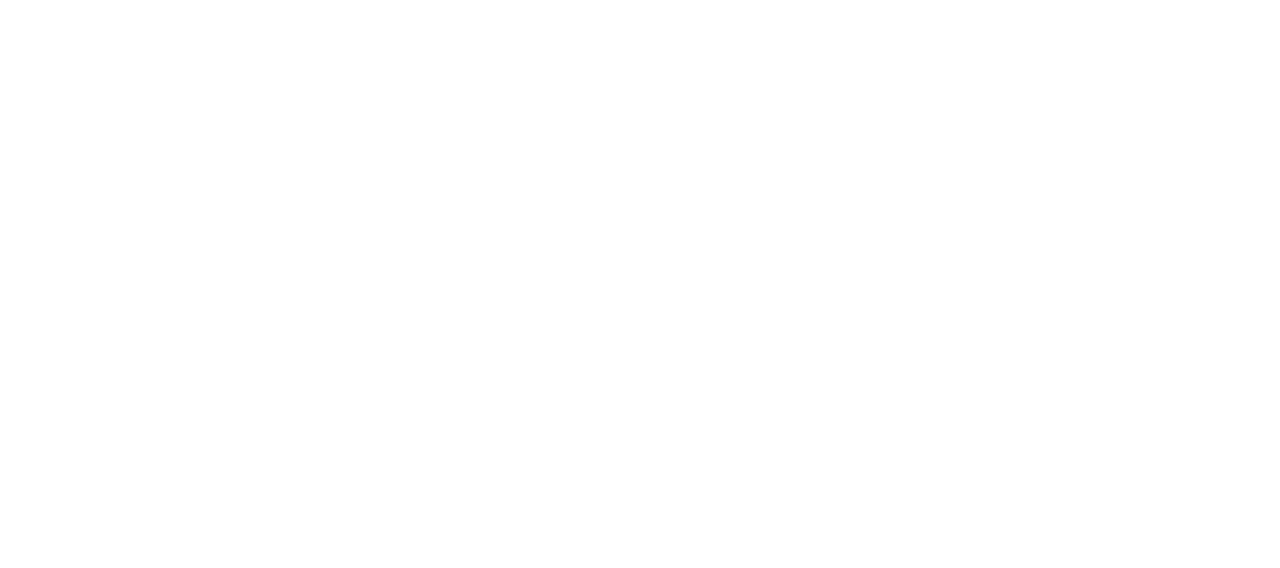
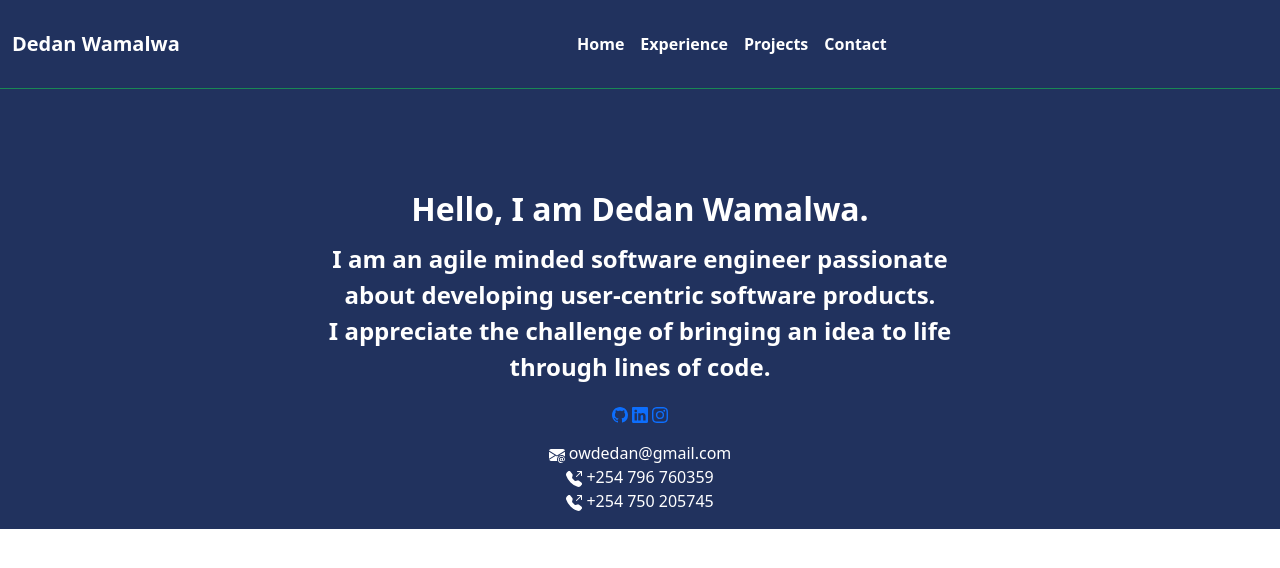
Before and after one commit to dedan-wamalwa/portfolio, a React (Create React App) app: page / in a window 1280 px wide. Shown: the top 568 px of the page. Built offline with nearby package versions, Linux system fonts and the light colour scheme.

Commit message:
Added header and footer components

```diff
--- a/src/App.css
+++ b/src/App.css
@@ -1,12 +1,6 @@
-@media (max-width: 767px){
-  .ft-items{
-    font-size: 12px !important;
-    color: black;
-    font-weight: 500;
-  }
-
+.content{
+  background-color: #21325e;
 }
-.ft-items:hover {
-  background-color: black !important;
-  color:rgb(23, 23, 224) !important;
+a{
+  text-decoration: none;
 }
--- a/src/App.js
+++ b/src/App.js
@@ -1,19 +1,24 @@
-import 'bootstrap/dist/css/bootstrap.css';
-import 'bootstrap/dist/js/bootstrap.js';
-import {BrowserRouter as Router, Route, Routes} from 'react-router-dom';
-import Experience from './Pages/Experience';
-import Projects from './Pages/Projects';
-import Home from './Pages/Home';
+import "bootstrap/dist/css/bootstrap.css";
+import "bootstrap/dist/js/bootstrap.js";
+import { BrowserRouter as Router, Route, Routes } from "react-router-dom";
+import Experience from "./Pages/Experience";
+import Projects from "./Pages/Projects";
+import Home from "./Pages/Home";
 import "./App.css";
+import Header from "./Components/Header";
+import Footer from "./Components/Footer";
 function App() {
 	return (
-		<div className="container-fluid">
+		<div className="container-fluid px-0">
 			<Router>
+				<Header />
 				<Routes>
-					<Route path='/' element={<Home/>}/>
-					<Route path='/' element={<Projects/>}/>
-					<Route path='/' element={<Experience/>}/>
+					<Route path="/" element={<Home />} />
+					<Route path="/Projects" element={<Projects />} />
+					<Route path="/Experience" element={<Experience />} />
+					{/* <Route path="/Contact" element={<Contact />} /> */}
 				</Routes>
+				<Footer />
 			</Router>
 		</div>
 	);
```
